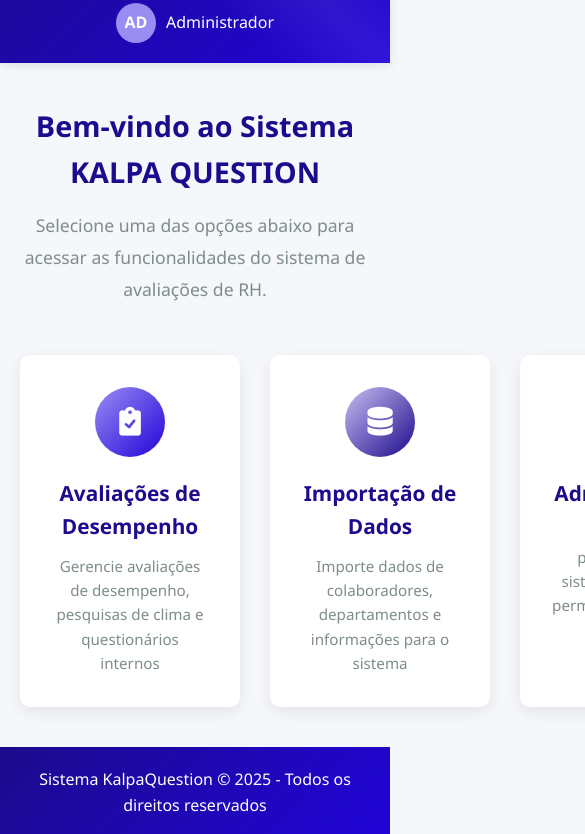
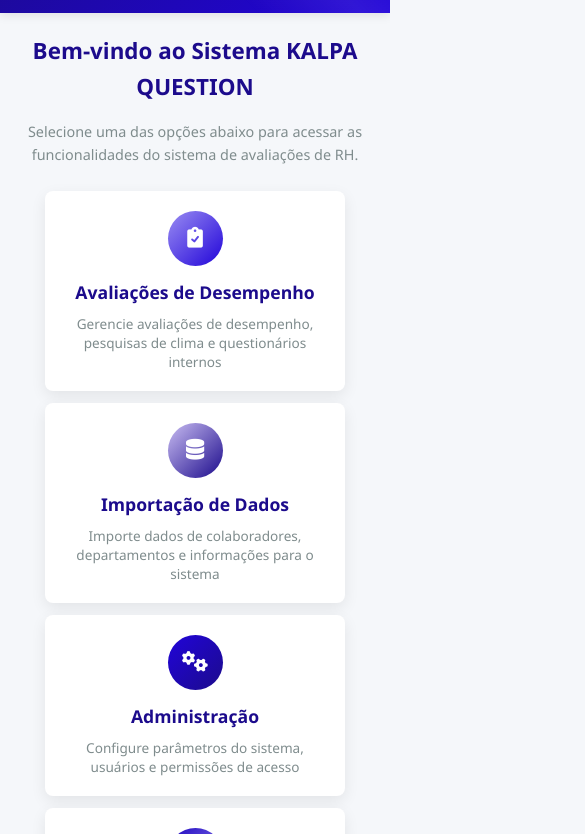
Before and after one commit to Marcello-Matos/Pesquisa_Qualidade, a plain HTML site: page index.html in a window 390 px wide. Shown: the part 124-958 px from the top of the page, 585 px wide, since content can reach past the window. Drawn offline with Linux system fonts and the light colour scheme.

Commit message:
atualização para responsividade

```diff
--- a/index.html
+++ b/index.html
@@ -90,6 +90,7 @@
             padding: 40px 20px;
             margin: 0 auto;
             width: 100%;
+            max-width: 1200px;
         }
 
         .welcome-section {
@@ -115,9 +116,8 @@
             display: flex;
             justify-content: center;
             gap: 30px;
-            flex-wrap: nowrap;
-            width: max-content;
-            min-width: 100%;
+            flex-wrap: wrap;
+            width: 100%;
         }
 
         .nav-card {
@@ -131,6 +131,7 @@
             transition: all 0.3s ease;
             cursor: pointer;
             border: 2px solid transparent;
+            position: relative;
         }
 
         .nav-card:hover {
@@ -188,38 +189,6 @@
             margin-top: auto;
         }
 
-        /* Responsividade */
-        @media (max-width: 1024px) {
-            .header-content {
-                flex-direction: column;
-                text-align: center;
-            }
-
-            .user-info {
-                margin-top: 15px;
-            }
-
-            .main-content {
-                max-width: none;
-                align-items: flex-start;
-            }
-
-            .nav-menu {
-                justify-content: flex-start;
-                width: max-content;
-                min-width: 100%;
-            }
-
-            .nav-card {
-                 min-width: 220px;
-                 width: 220px;
-            }
-
-            .welcome-section h2 {
-                font-size: 1.8rem;
-            }
-        }
-
         /* Efeitos adicionais para um visual mais moderno */
         .nav-card::before {
             content: '';
@@ -260,6 +229,279 @@
             }
             100% {
                 transform: translateX(100%);
+            }
+        }
+
+        /* =========================================== */
+        /* RESPONSIVIDADE PARA DISPOSITIVOS MÓVEIS */
+        /* =========================================== */
+
+        /* Tablets (768px a 1024px) */
+        @media (max-width: 1024px) {
+            .header {
+                padding: 15px 20px;
+            }
+
+            .header-content {
+                flex-direction: column;
+                text-align: center;
+                gap: 15px;
+            }
+
+            .user-info {
+                margin-top: 0;
+            }
+
+            .main-content {
+                padding: 30px 15px;
+            }
+
+            .welcome-section {
+                margin-bottom: 40px;
+            }
+
+            .welcome-section h2 {
+                font-size: 1.8rem;
+            }
+
+            .welcome-section p {
+                font-size: 1rem;
+            }
+
+            .nav-menu {
+                gap: 20px;
+            }
+
+            .nav-card {
+                width: calc(50% - 20px);
+                min-width: 220px;
+                padding: 25px 20px;
+            }
+        }
+
+        /* Smartphones grandes (576px a 768px) */
+        @media (max-width: 768px) {
+            .header {
+                padding: 12px 15px;
+            }
+
+            .logo h1 {
+                font-size: 1.5rem;
+            }
+
+            .user-avatar {
+                width: 35px;
+                height: 35px;
+                font-size: 0.9rem;
+            }
+
+            .main-content {
+                padding: 25px 10px;
+            }
+
+            .welcome-section {
+                margin-bottom: 30px;
+            }
+
+            .welcome-section h2 {
+                font-size: 1.6rem;
+            }
+
+            .welcome-section p {
+                font-size: 0.95rem;
+            }
+
+            .nav-menu {
+                gap: 15px;
+            }
+
+            .nav-card {
+                width: 100%;
+                max-width: 300px;
+                padding: 20px 15px;
+            }
+
+            .nav-icon {
+                width: 60px;
+                height: 60px;
+                font-size: 1.5rem;
+                margin-bottom: 15px;
+            }
+
+            .nav-card h3 {
+                font-size: 1.2rem;
+            }
+
+            .nav-card p {
+                font-size: 0.9rem;
+            }
+        }
+
+        /* Smartphones pequenos (até 576px) */
+        @media (max-width: 576px) {
+            .header {
+                padding: 10px 12px;
+            }
+
+            .logo h1 {
+                font-size: 1.3rem;
+            }
+
+            .user-info {
+                flex-direction: column;
+                gap: 8px;
+            }
+
+            .user-avatar {
+                margin-right: 0;
+            }
+
+            .main-content {
+                padding: 20px 8px;
+            }
+
+            .welcome-section {
+                margin-bottom: 25px;
+            }
+
+            .welcome-section h2 {
+                font-size: 1.4rem;
+            }
+
+            .welcome-section p {
+                font-size: 0.9rem;
+                line-height: 1.6;
+            }
+
+            .nav-menu {
+                gap: 12px;
+            }
+
+            .nav-card {
+                padding: 18px 12px;
+                border-radius: 8px;
+            }
+
+            .nav-icon {
+                width: 55px;
+                height: 55px;
+                font-size: 1.3rem;
+                margin-bottom: 12px;
+            }
+
+            .nav-card h3 {
+                font-size: 1.1rem;
+                margin-bottom: 8px;
+            }
+
+            .nav-card p {
+                font-size: 0.85rem;
+                line-height: 1.4;
+            }
+
+            .footer {
+                padding: 15px;
+                font-size: 0.9rem;
+            }
+        }
+
+        /* Dispositivos muito pequenos (até 360px) */
+        @media (max-width: 360px) {
+            .header {
+                padding: 8px 10px;
+            }
+
+            .logo h1 {
+                font-size: 1.2rem;
+            }
+
+            .main-content {
+                padding: 15px 5px;
+            }
+
+            .welcome-section h2 {
+                font-size: 1.3rem;
+            }
+
+            .welcome-section p {
+                font-size: 0.85rem;
+            }
+
+            .nav-card {
+                padding: 15px 10px;
+            }
+
+            .nav-icon {
+                width: 50px;
+                height: 50px;
+                font-size: 1.2rem;
+            }
+
+            .nav-card h3 {
+                font-size: 1rem;
+            }
+
+            .nav-card p {
+                font-size: 0.8rem;
+            }
+        }
+
+        /* Ajustes para orientação paisagem em dispositivos móveis */
+        @media (max-height: 500px) and (orientation: landscape) {
+            .header {
+                padding: 8px 15px;
+            }
+
+            .main-content {
+                padding: 15px 10px;
+            }
+
+            .welcome-section {
+                margin-bottom: 20px;
+            }
+
+            .welcome-section h2 {
+                font-size: 1.4rem;
+            }
+
+            .nav-menu {
+                flex-direction: row;
+                flex-wrap: wrap;
+            }
+
+            .nav-card {
+                width: calc(50% - 10px);
+                padding: 15px 10px;
+            }
+
+            .nav-icon {
+                width: 45px;
+                height: 45px;
+                font-size: 1.1rem;
+                margin-bottom: 10px;
+            }
+        }
+
+        /* Melhorias de acessibilidade para toque */
+        @media (hover: none) {
+            .nav-card:hover {
+                transform: none;
+            }
+
+            .nav-card:active {
+                transform: scale(0.98);
+                box-shadow: 0 3px 10px rgba(0, 0, 0, 0.1);
+            }
+        }
+
+        /* Suporte para dispositivos com telas de alta densidade */
+        @media (-webkit-min-device-pixel-ratio: 2), (min-resolution: 192dpi) {
+            .nav-card {
+                box-shadow: 0 2px 8px rgba(0, 0, 0, 0.1);
+            }
+
+            .nav-card:hover {
+                box-shadow: 0 8px 20px rgba(0, 0, 0, 0.15);
             }
         }
     </style>
```
